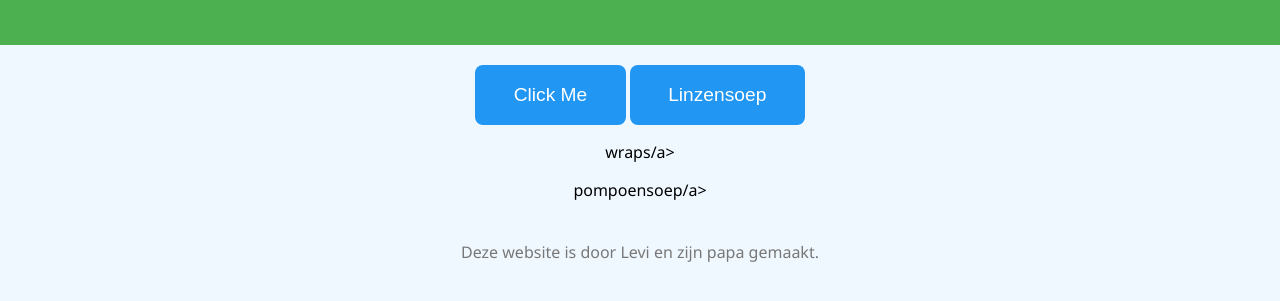
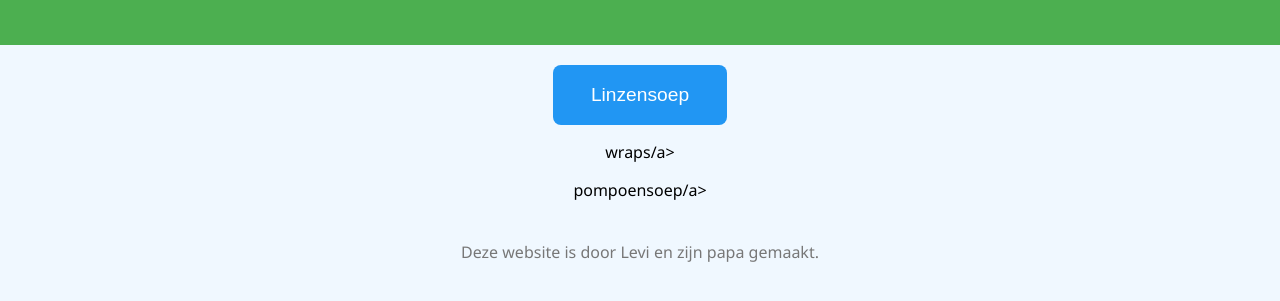
Before and after one commit to leonoosterhuishunl/receptjes, a plain HTML site: page index.html in a window 1280 px wide. Shown: the part 143-444 px from the top of the page. Drawn offline with Linux system fonts and the light colour scheme.

Commit message:
Update index.html

```diff
--- a/index.html
+++ b/index.html
@@ -13,12 +13,9 @@
   </header>
 
 <main>
-  <button class="my-button">Click Me</button>
-
   <a href="linzensoep.html">
-    <button class="my-button">Linzensoep</button>
-  </a>
-
+  <button class="my-button">Linzensoep </button>
+    </a>
   <p id="message"></p>
 </main>
 
```
